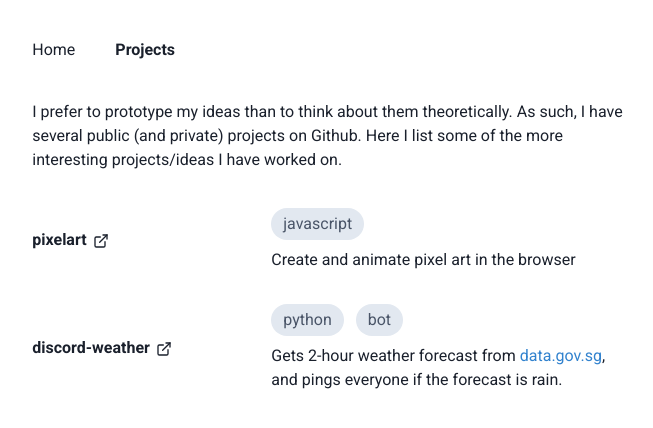
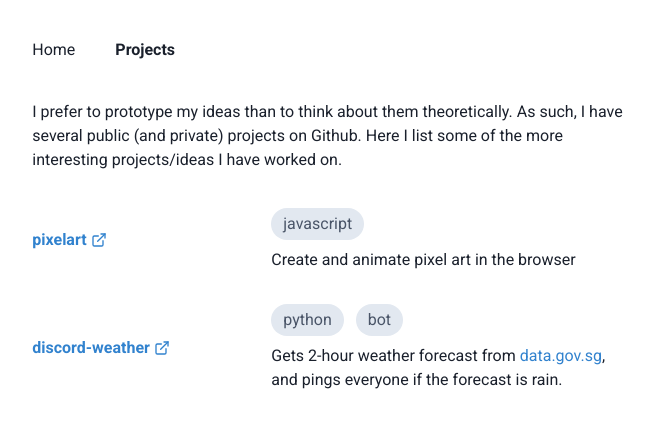
Before and after one commit to weiseng18/main, a Next.js app: page /projects in a window 1280 px wide. Shown: the top 428 px of the page, without its empty margins (309-962 px from the left). Built offline with nearby package versions, Linux system fonts and the light colour scheme.

Commit message:
feat: create component ExternalLink

```diff
--- /dev/null
+++ b/components/ExternalLink.js
@@ -0,0 +1,22 @@
+import { Flex, Link } from "@chakra-ui/react"
+import { ExternalLinkIcon } from "@chakra-ui/icons"
+
+const ExternalLink = ({ href, children, externalIcon }) => {
+  if (externalIcon)
+    return (
+      <Link color="blue.500" href={href} isExternal>
+        <Flex alignItems="center">
+          {children} <ExternalLinkIcon mx="4px" />
+        </Flex>
+      </Link>
+    )
+
+  else
+    return (
+      <Link color="blue.500" href={href} isExternal>
+        {children}
+      </Link>
+    )
+}
+
+export default ExternalLink
--- a/pages/projects.js
+++ b/pages/projects.js
@@ -4,12 +4,10 @@ import {
   Flex,
   Box,
   HStack,
-  Link
 } from "@chakra-ui/react"
 
-import { ExternalLinkIcon } from "@chakra-ui/icons"
-
 import Navbar from "../components/Navbar"
+import ExternalLink from "../components/ExternalLink"
 
 const Projects = () => {
   return (
@@ -35,9 +33,9 @@ const Projects = () => {
           tags={['python', 'bot']}
         >
           Gets 2-hour weather forecast from{" "}
-          <Link color="blue.500" href="https://data.gov.sg" isExternal>
+          <ExternalLink href="https://data.gov.sg">
             data.gov.sg
-          </Link>
+          </ExternalLink>
           , and pings everyone if the forecast is rain.
         </Project>
 
@@ -54,9 +52,9 @@ const Project = ({ title, url, tags, children }) => {
       justifyContent="space-between"
       alignItems="center"
     >
-      <Link fontWeight="700" href={url} isExternal>
-        {title} <ExternalLinkIcon mx="2px" />
-      </Link>
+      <ExternalLink href={url} externalIcon>
+        <Text fontWeight="700">{title}</Text>
+      </ExternalLink>
       <Box width="60%">
         <HStack spacing={3} mb="2">
           {tags.map((item, idx) => {
```
